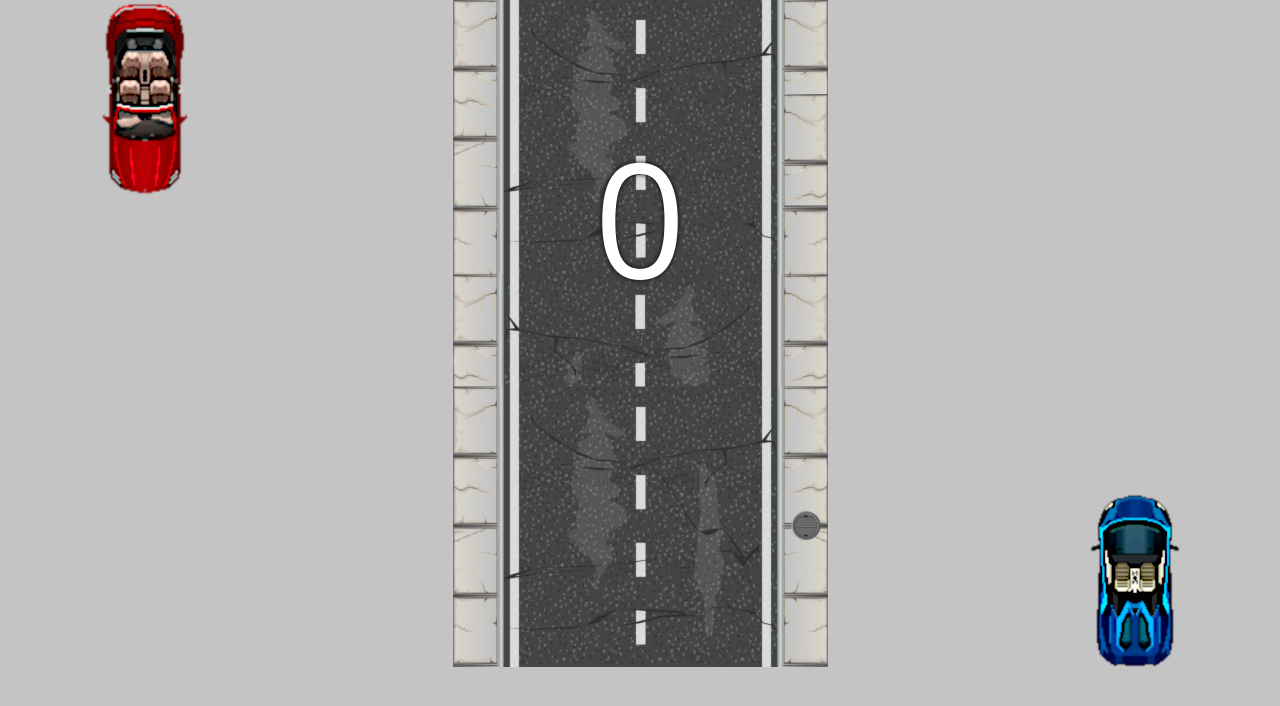
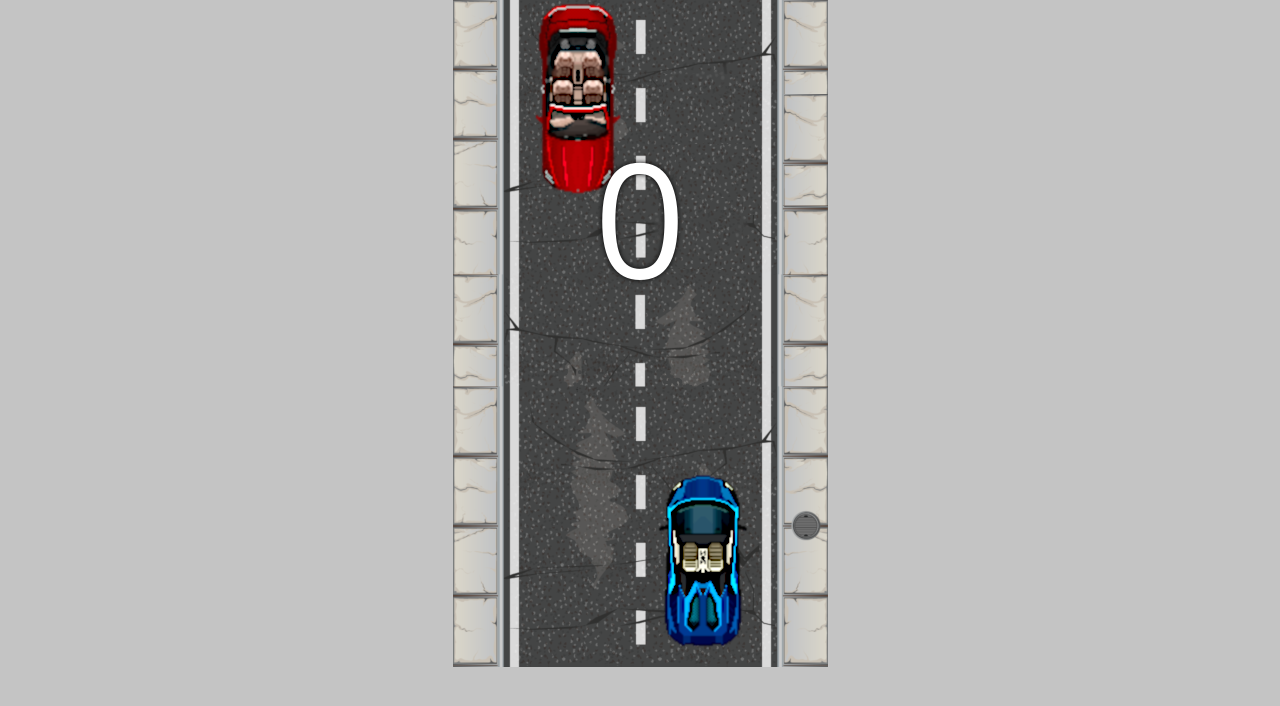
Before and after one commit to adngdb/coopjam, a plain HTML site: page index.html in a window 1280 px wide. Drawn offline with Linux system fonts and the light colour scheme.

Commit message:
Increase cosmetics.

```diff
--- a/css/main.css
+++ b/css/main.css
@@ -7,13 +7,14 @@ body {
 }
 main {
   height: 667px;
+  width: 375px;
   overflow: hidden;
   position: relative;
+  margin: auto;
 }
 #road {
   background: white url("../img/road.png") 0 -667px repeat-y;
   height: 1374px;
-  margin: 0 auto;
   top: -667px;
   width: 375px;
 }
@@ -28,12 +29,12 @@ main {
 }
 #player-car {
   position: absolute;
-  bottom: 0;
-  right: 100px;
+  bottom: 20px;
+  right: 80px;
 }
 #other-car {
   position: absolute;
   top: 0;
-  left: 100px;
+  left: 80px;
   transform: rotate(180deg);
 }
--- a/index.html
+++ b/index.html
@@ -15,9 +15,9 @@
   <body>
     <main>
       <div id="road">
-        <h1 id="speed"></h1>
         <img src="img/sprite_car_red.png" id="other-car" alt="other car" />
         <img src="img/sprite_car_blue.png" id="player-car" alt="player car" />
+        <h1 id="speed"></h1>
       </div>
     </main>
   </body>
```
